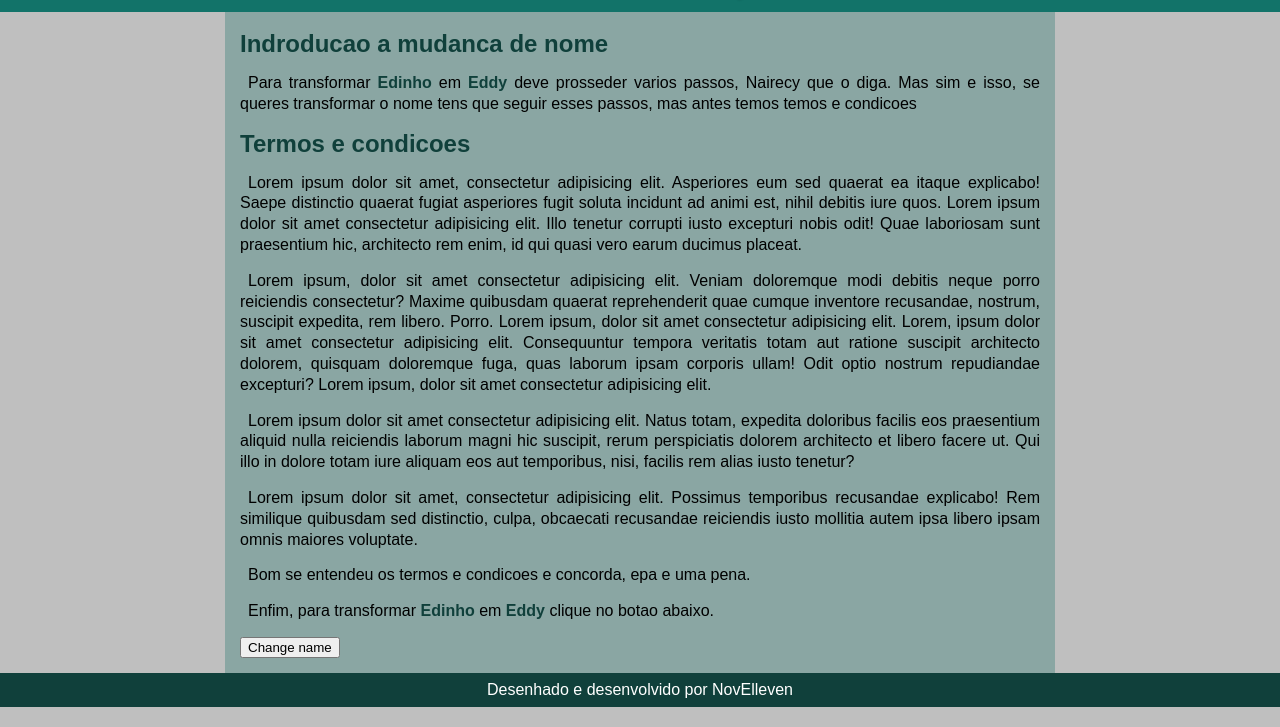
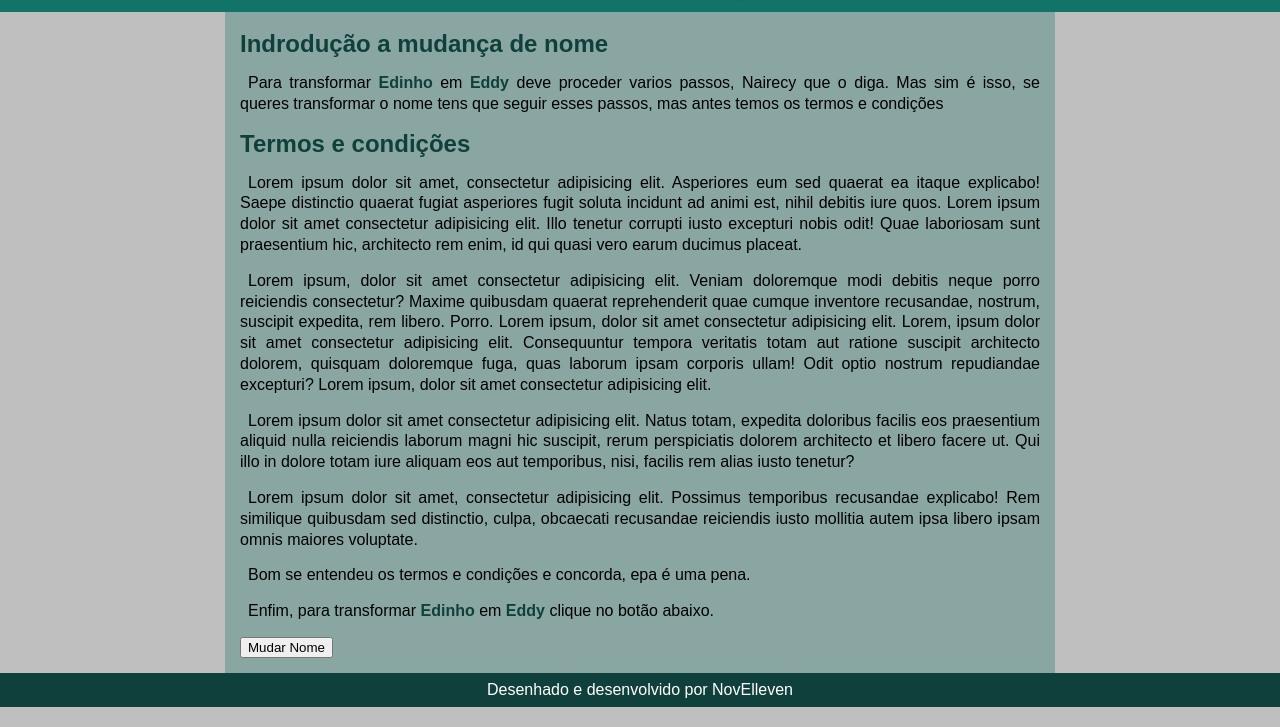
Before and after one commit to orian11maluleque/Botao-clicavel, a plain HTML site: page index.html in a window 1280 px wide. Shown: the part 73-800 px from the top of the page. Drawn offline with Linux system fonts and the light colour scheme.

Commit message:
mudacnca visual
corrigie erros otrogaffuaibd

```diff
--- a/index.html
+++ b/index.html
@@ -14,19 +14,19 @@
         <p class="degrau">Trasformar <span class="nome">Edinho</span> em <span class="nome">Eddy</span></p>
     </header>
     <main>
-        <h2>Indroducao a mudanca de nome</h2>
-        <p>Para transformar <span class="nome">Edinho</span> em <span class="nome">Eddy</span> deve prosseder varios passos, Nairecy que o diga. Mas sim e isso, se queres transformar o nome tens que seguir esses passos, mas antes temos temos e condicoes</p>
+        <h2>Indrodução a mudança de nome</h2>
+        <p>Para transformar <span class="nome">Edinho</span> em <span class="nome">Eddy</span> deve proceder varios passos, Nairecy que o diga. Mas sim é isso, se queres transformar o nome tens que seguir esses passos, mas antes temos os termos e condições</p>
 
-        <h2>Termos e condicoes</h2>
+        <h2>Termos e condições</h2>
         <p>Lorem ipsum dolor sit amet, consectetur adipisicing elit. Asperiores eum sed quaerat ea itaque explicabo! Saepe distinctio quaerat fugiat asperiores fugit soluta incidunt ad animi est, nihil debitis iure quos. Lorem ipsum dolor sit amet consectetur adipisicing elit. Illo tenetur corrupti iusto excepturi nobis odit! Quae laboriosam sunt praesentium hic, architecto rem enim, id qui quasi vero earum ducimus placeat.</p>
         <p> Lorem ipsum, dolor sit amet consectetur adipisicing elit. Veniam doloremque modi debitis neque porro reiciendis consectetur? Maxime quibusdam quaerat reprehenderit quae cumque inventore recusandae, nostrum, suscipit expedita, rem libero. Porro. Lorem ipsum, dolor sit amet consectetur adipisicing elit. Lorem, ipsum dolor sit amet consectetur adipisicing elit. Consequuntur tempora veritatis totam aut ratione suscipit architecto dolorem, quisquam doloremque fuga, quas laborum ipsam corporis ullam! Odit optio nostrum repudiandae excepturi? Lorem ipsum, dolor sit amet consectetur adipisicing elit.</p>
         <p>Lorem ipsum dolor sit amet consectetur adipisicing elit. Natus totam, expedita doloribus facilis eos praesentium aliquid nulla reiciendis laborum magni hic suscipit, rerum perspiciatis dolorem architecto et libero facere ut.  Qui illo in dolore totam iure aliquam eos aut temporibus, nisi, facilis rem alias iusto tenetur?</p>
         <p>Lorem ipsum dolor sit amet, consectetur adipisicing elit. Possimus temporibus recusandae explicabo! Rem similique quibusdam sed distinctio, culpa, obcaecati recusandae reiciendis iusto mollitia autem ipsa libero ipsam omnis maiores voluptate.</p>
 
-        <p>Bom se entendeu os termos e condicoes e concorda, epa e uma pena.</p>
-        <p>Enfim, para transformar <span class="nome">Edinho</span> em <span class="nome">Eddy</span> clique no botao abaixo.</p>
+        <p>Bom se entendeu os termos e condições e concorda, epa é uma pena.</p>
+        <p>Enfim, para transformar <span class="nome">Edinho</span> em <span class="nome">Eddy</span> clique no botão abaixo.</p>
 
-        <button id="butao">Change name</button>
+        <button id="butao">Mudar Nome</button>
 
     </main>
     <footer>
```
